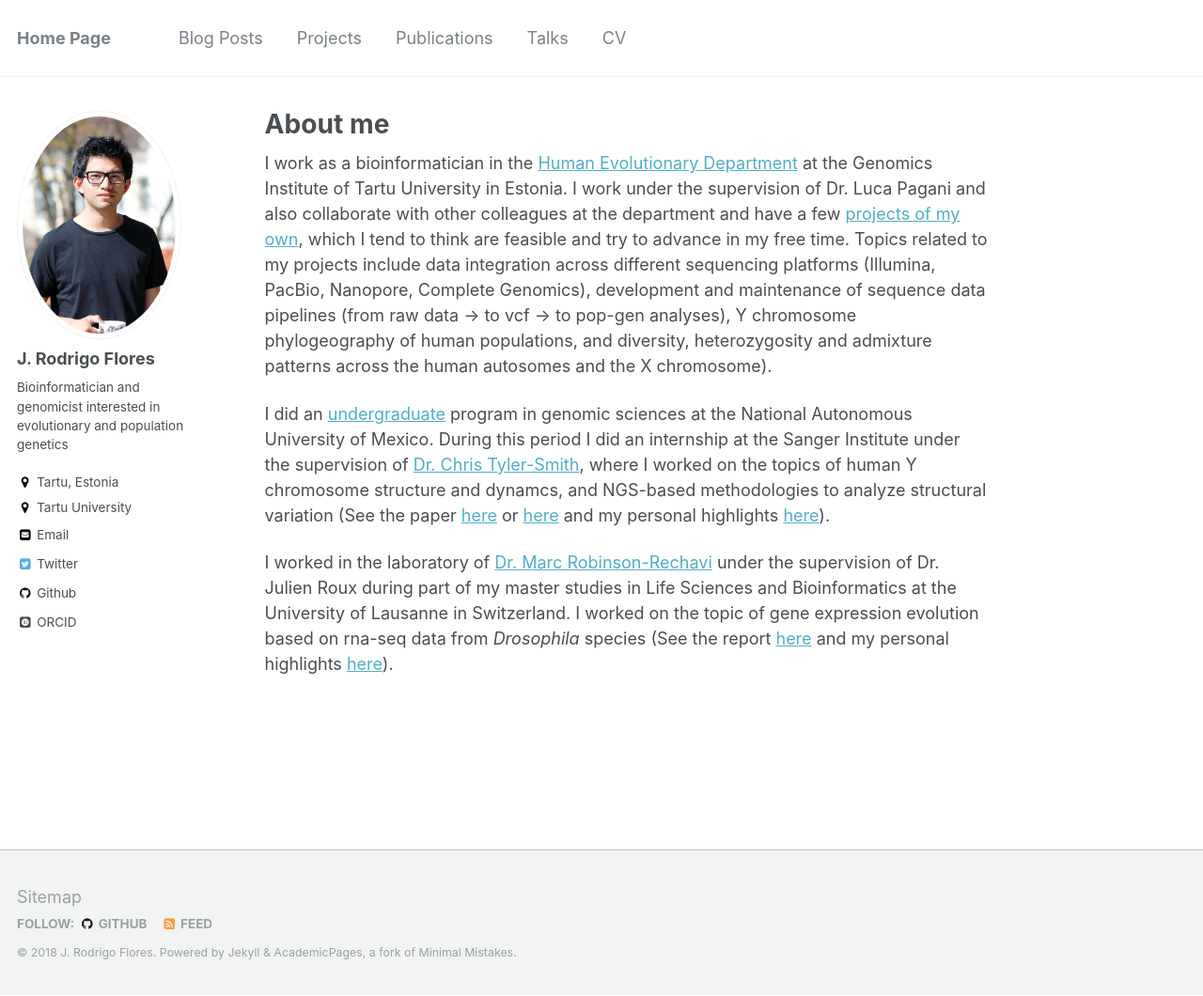
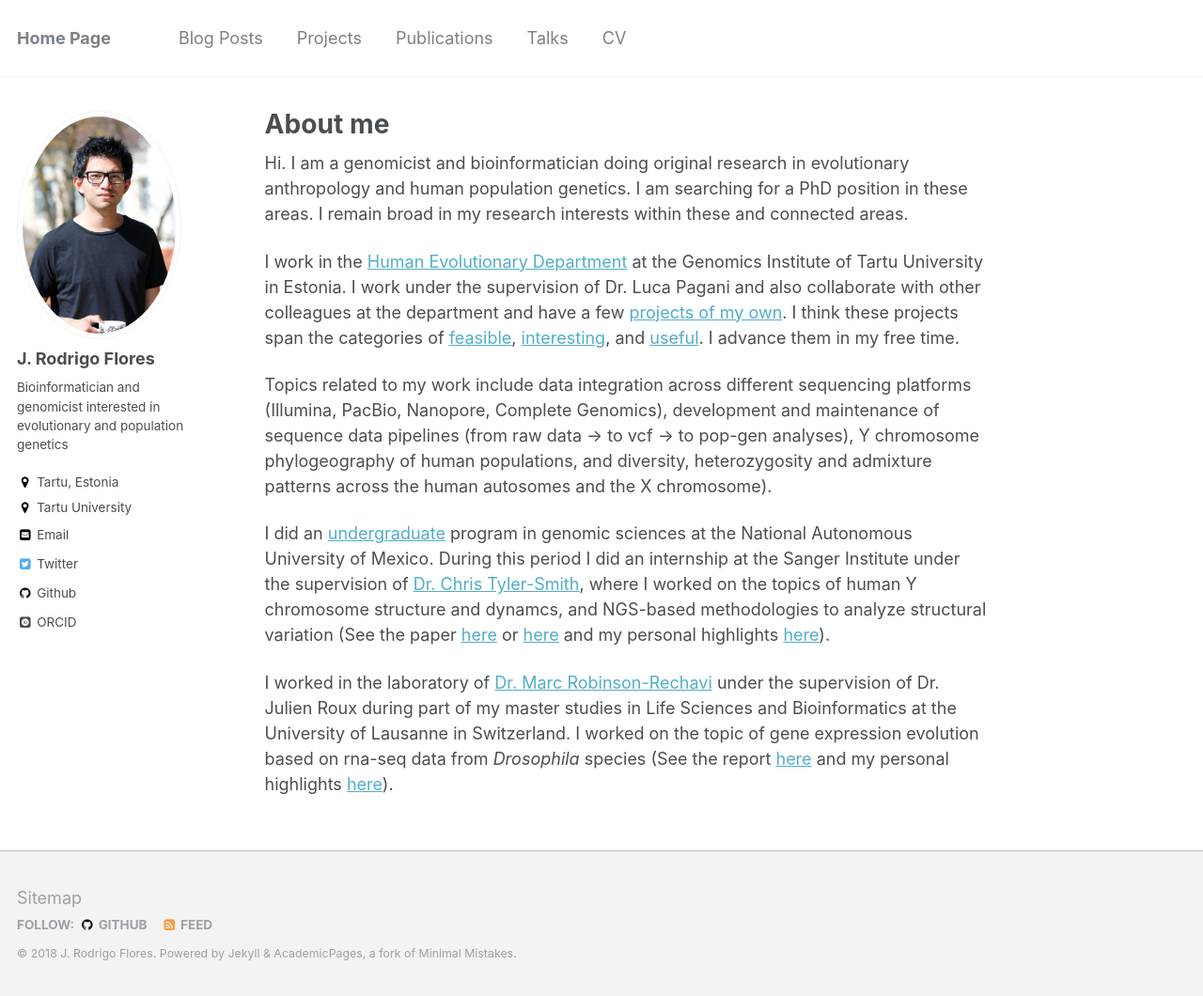
Before and after one commit to JRodrigoF/JRodrigoFlores.github.io, a Jekyll site: the page built from _pages/about.md, in a window 1280 px wide and 1060 px high. Shown: the whole window at 94% size. Built offline with Jekyll 4.4.1, drawn with Linux system fonts in a browser that asks for light colours; some web fonts are replaced.

Commit message:
Update about.md

```diff
--- a/_pages/about.md
+++ b/_pages/about.md
@@ -8,7 +8,11 @@ redirect_from:
   - /about.html
 ---
 
-I work as a bioinformatician in the [Human Evolutionary Department](http://www.ebc.ee/) at the Genomics Institute of Tartu University in Estonia. I work under the supervision of Dr. Luca Pagani and also collaborate with other colleagues at the department and have a few [projects of my own](https://jrodrigoflores.com/projects/), which I tend to think are feasible and try to advance in my free time. Topics related to my projects include data integration across different sequencing platforms (Illumina, PacBio, Nanopore, Complete Genomics), development and maintenance of sequence data pipelines (from raw data -> to vcf -> to pop-gen analyses), Y chromosome phylogeography of human populations, and diversity, heterozygosity and admixture patterns across the human autosomes and the X chromosome).
+Hi. I am a genomicist and bioinformatician doing original research in evolutionary anthropology and human population genetics. I am searching for a PhD position in these areas. I remain broad in my research interests within these and connected areas.
+
+I work in the [Human Evolutionary Department](http://www.ebc.ee/) at the Genomics Institute of Tartu University in Estonia. I work under the supervision of Dr. Luca Pagani and also collaborate with other colleagues at the department and have a few [projects of my own](https://jrodrigoflores.com/projects/). I think these projects span the categories of [feasible](https://jrodrigoflores.com/projects/Genomic-impact-of-the-Black-Death-in-Europe/), [interesting](https://jrodrigoflores.com/projects/Context-dependant-mutation-rates-free-of-recombination/), and [useful](https://jrodrigoflores.com/projects/Automated-identification-of-Y-haplogroups-from-ancient-dna/). I advance them in my free time.
+
+Topics related to my work include data integration across different sequencing platforms (Illumina, PacBio, Nanopore, Complete Genomics), development and maintenance of sequence data pipelines (from raw data -> to vcf -> to pop-gen analyses), Y chromosome phylogeography of human populations, and diversity, heterozygosity and admixture patterns across the human autosomes and the X chromosome).
 
 I did an [undergraduate](http://www.lcg.unam.mx/about) program in genomic sciences at the National Autonomous University of Mexico. During this period I did an internship at the Sanger Institute under the supervision of [Dr. Chris Tyler-Smith](https://www.sanger.ac.uk/people/directory/tyler-smith-chris), where I worked on the topics of human Y chromosome structure and dynamcs, and NGS-based methodologies to analyze structural variation (See the paper [here](https://www.ncbi.nlm.nih.gov/pmc/articles/PMC4500966/) or [here](https://www.researchgate.net/publication/278788994_Structural_variation_on_the_human_Y_chromosome_from_population-scale_resequencing) and my personal highlights [here](https://jrodrigoflores.com/posts/2018/11/Paper-Y-chromosome-structural-variation/)).
 
```
